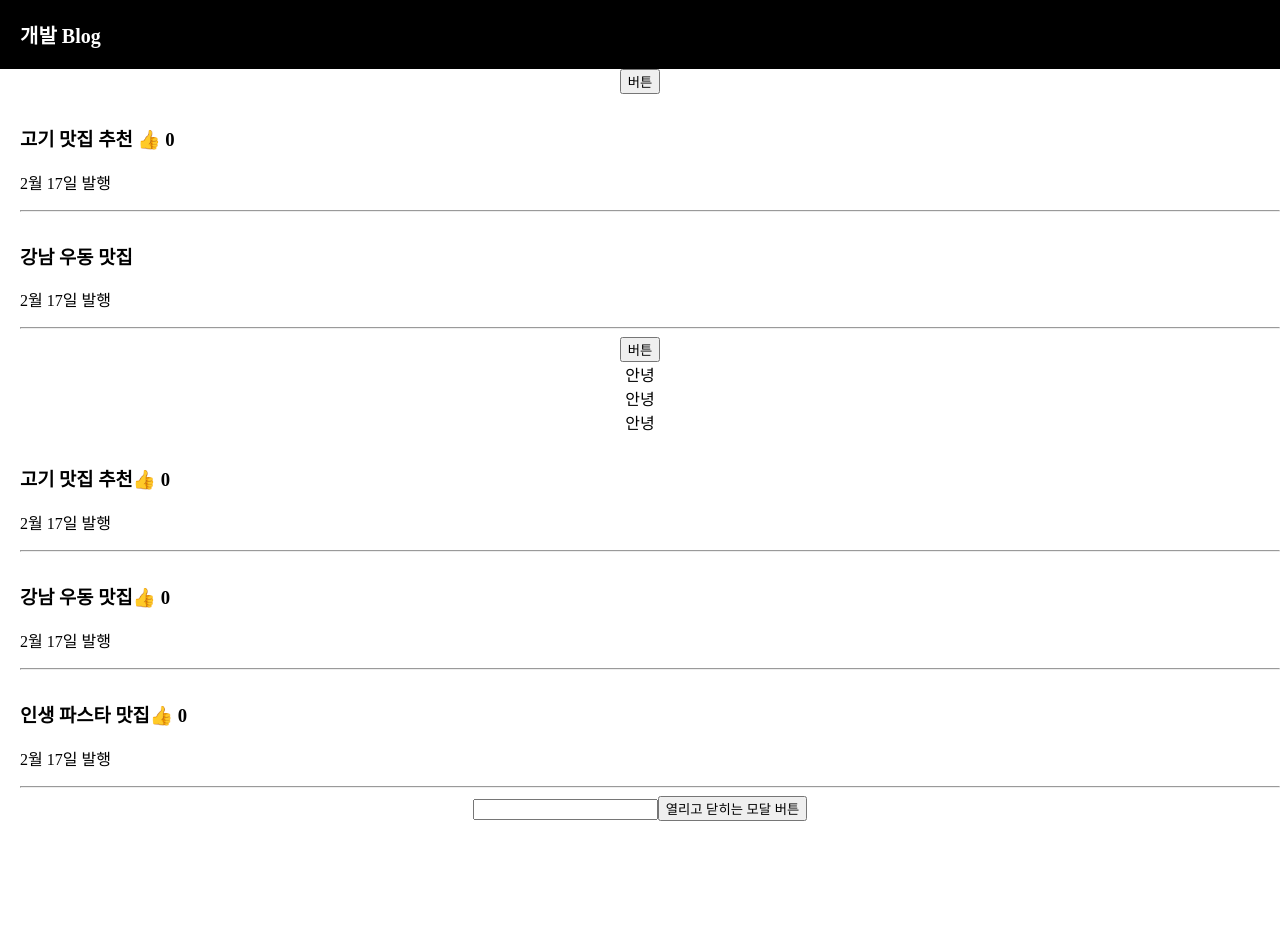
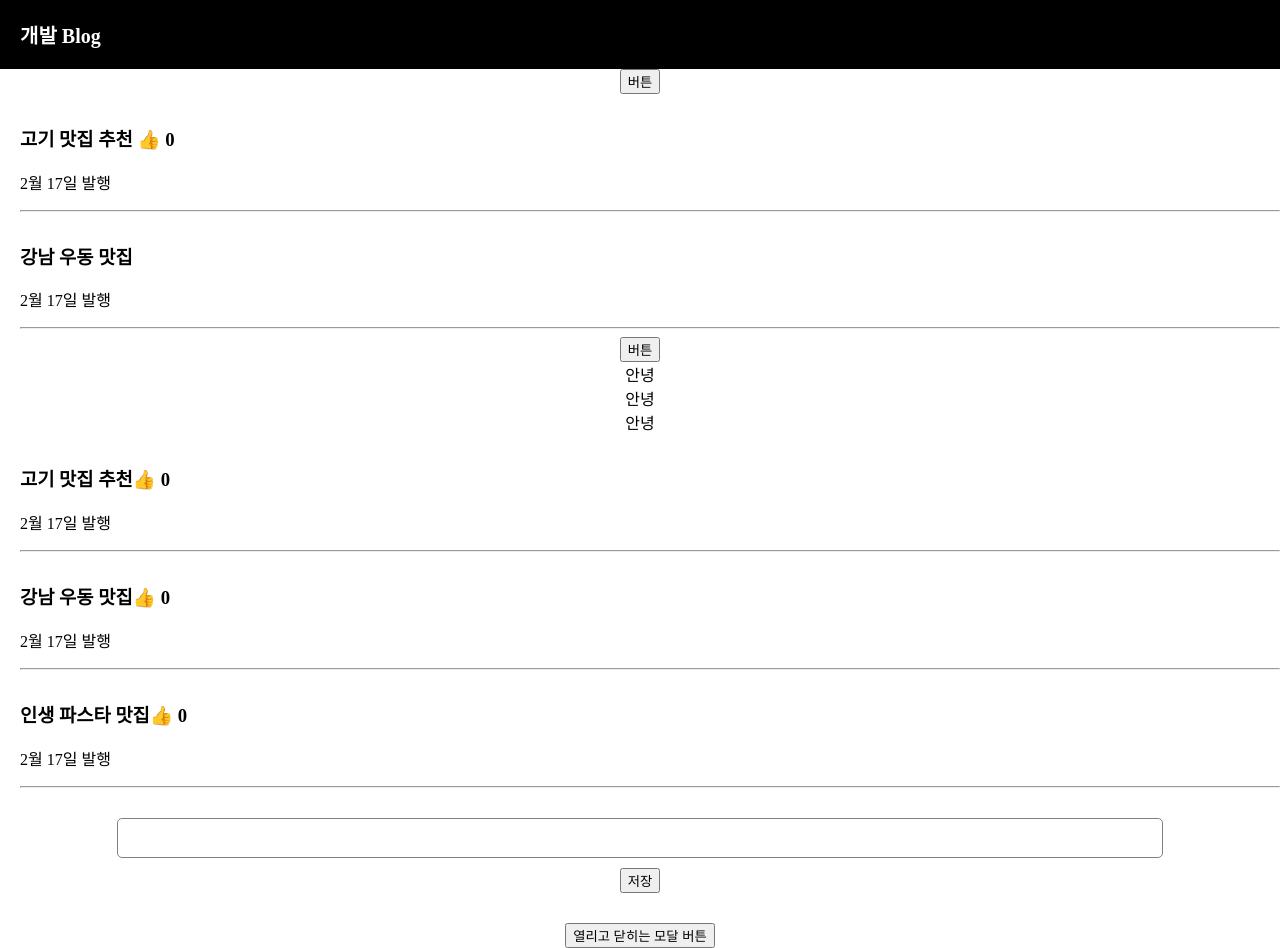
Before and after one commit to jhhong0930/react-app-blog, a React (Create React App) app in the folder blog/: page / in a window 1280 px wide. Shown: the top 948 px of the page. Before the commit the page ends 821 px from the top, so only its background shows below. Built offline with nearby package versions, Linux system fonts and the light colour scheme.

Commit message:
input - 블로그 글 발행 기능 만들기

```diff
--- a/blog/src/App.css
+++ b/blog/src/App.css
@@ -10,6 +10,25 @@
   padding: 20px;
   background: #eee;
   margin-top: 20px;
+}
+
+.publish {
+  margin-top: 30px;
+  margin-bottom: 30px;
+}
+
+.publish input {
+  padding: 10px;
+  font-size: 16px;
+  border-radius: 5px;
+  width: 80%;
+  border: 1px solid grey;
+}
+
+.publish button {
+  display: block;
+  margin: auto;
+  margin-top: 10px;
 }
 
 .black-nav {
--- a/blog/src/App.js
+++ b/blog/src/App.js
@@ -97,8 +97,18 @@
       <button onClick={ () => { changeClickedTitle(2) }}>버튼3</button> */}
 
 
-      { input }
-      <input onChange={ (e) => { changeInput(e.target.value) } } />
+      {/* { input }
+      <input onChange={ (e) => { changeInput(e.target.value) } } /> */}
+
+
+      <div className="publish">
+        <input onChange={ (e) => { changeInput(e.target.value)} }/>
+        <button onClick={ () => {
+          var arrayCopy = [...list];
+          arrayCopy.unshift(input); // array 맨앞에 자료 추가
+          changeList( arrayCopy );
+        }}>저장</button>
+      </div>
 
       <button onClick={ () => {changeModal(!modal)}}>열리고 닫히는 모달 버튼</button>
 
@@ -124,7 +134,7 @@
   return (
     <>
       <div className="modal">
-        <h2>{props.list[props.clickedTitle]}</h2>
+        <h2> { props.list[props.clickedTitle] } </h2>
         <p>날짜</p>
         <p>상세내용</p>
       </div>
```
